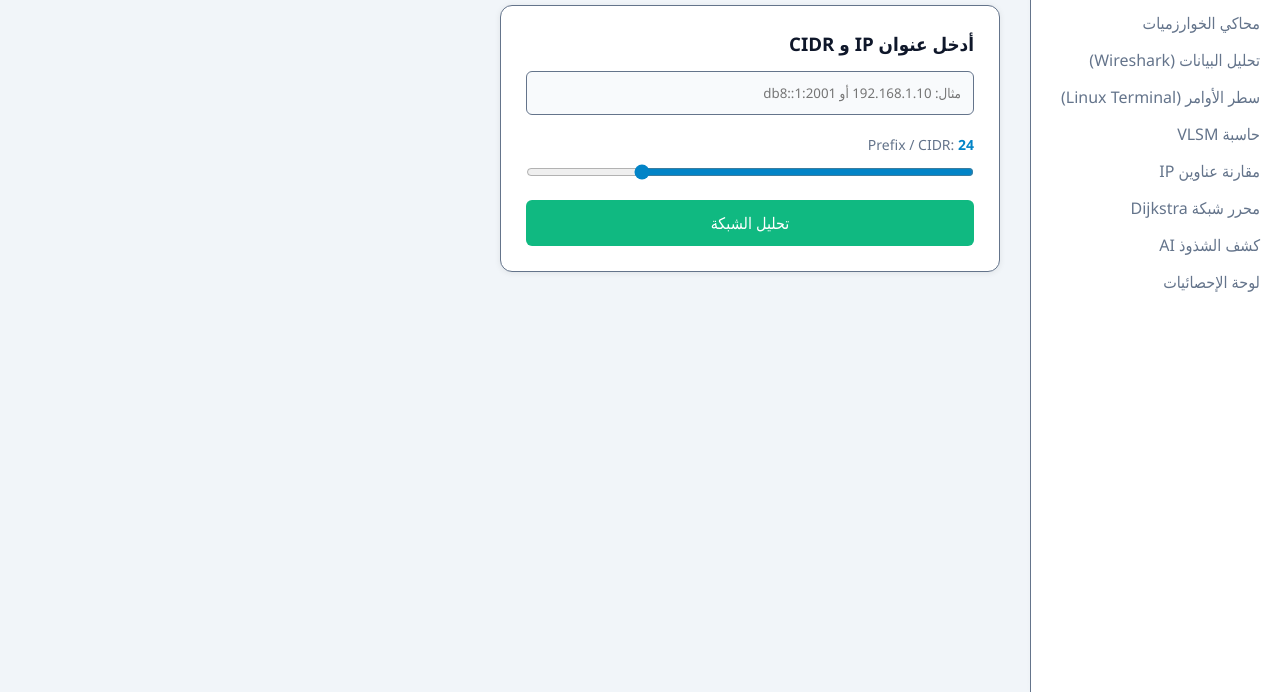
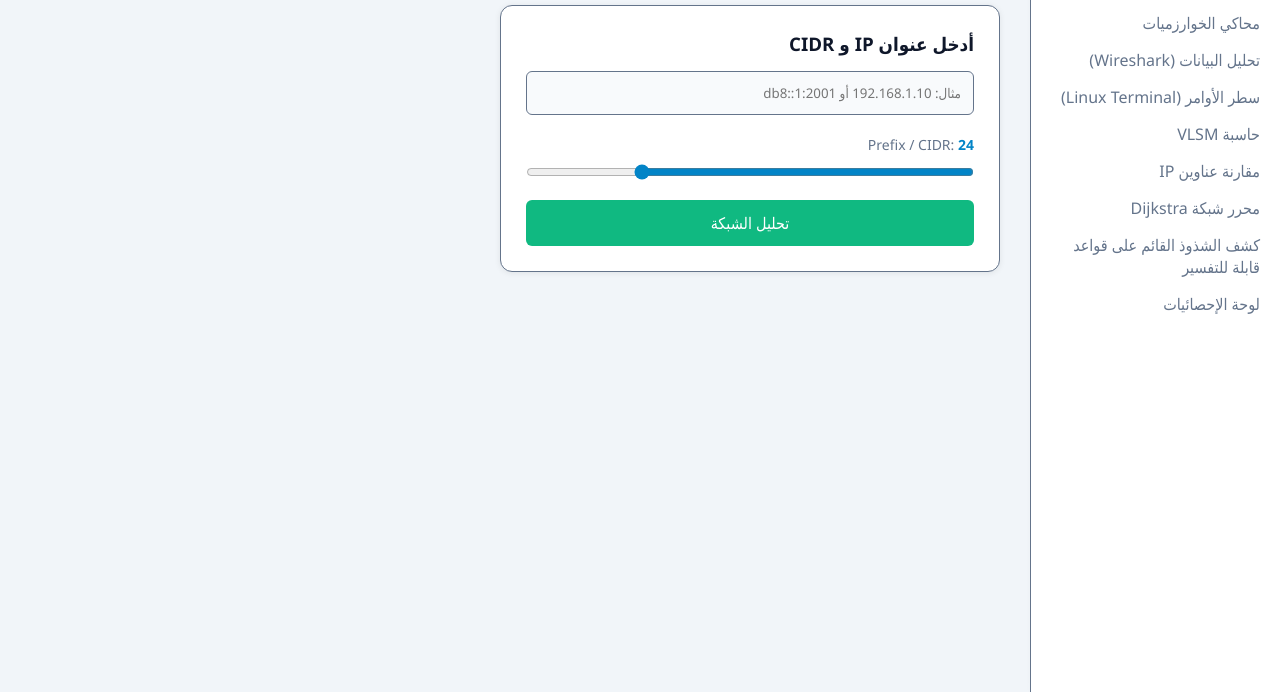
Before and after one commit to za489538-prog/netxpert-ai, a website with bundled scripts: page index.html in a window 1280 px wide. Shown: the part 108-800 px from the top of the page. Built offline with nearby package versions, Linux system fonts and the light colour scheme; no server answers.

Commit message:
Clarify rule-based anomaly detection labels

```diff
--- a/index.html
+++ b/index.html
@@ -19,7 +19,7 @@
                 <li><a href="#" data-view="vlsm">حاسبة VLSM</a></li>
                 <li><a href="#" data-view="compare">مقارنة عناوين IP</a></li>
                 <li><a href="#" data-view="editor">محرر شبكة Dijkstra</a></li>
-                <li><a href="#" data-view="anomaly">كشف الشذوذ AI</a></li>
+                <li><a href="#" data-view="anomaly">كشف الشذوذ القائم على قواعد قابلة للتفسير</a></li>
                 <li><a href="#" data-view="dashboard">لوحة الإحصائيات</a></li>
             </ul>
         </aside>
@@ -242,7 +242,7 @@
             <!-- ===== View: Explainable Anomaly Detection ===== -->
             <section class="tool-workspace view-section" id="view-anomaly" style="display:none;">
                 <div class="card">
-                    <h3>كشف الشذوذ الشبكي بالذكاء الاصطناعي</h3>
+                    <h3>كشف الشذوذ القائم على قواعد قابلة للتفسير</h3>
                     <p class="algo-desc">تحليل تعليمي قابل للتفسير لعينة اتصال دون إرسال بياناتك.</p>
                     <div class="vlsm-base-inputs">
                         <div class="vlsm-input-group"><label>عنوان المصدر</label><input id="anomalyIp" value="192.168.1.10"></div>
--- a/navigation.js
+++ b/navigation.js
@@ -15,7 +15,7 @@ const titles = {
     vlsm: 'حاسبة VLSM',
     compare: 'مقارنة عناوين IP',
     editor: 'محرر شبكة Dijkstra التفاعلي',
-    anomaly: 'كشف الشذوذ بالذكاء الاصطناعي',
+    anomaly: 'كشف الشذوذ القائم على قواعد قابلة للتفسير',
     dashboard: 'لوحة الإحصائيات والتقدم'
 };
 
```
Also changed, not shown: MONTH3-4-ENGLISH-SUMMARY.md (+4 -4 lines).
